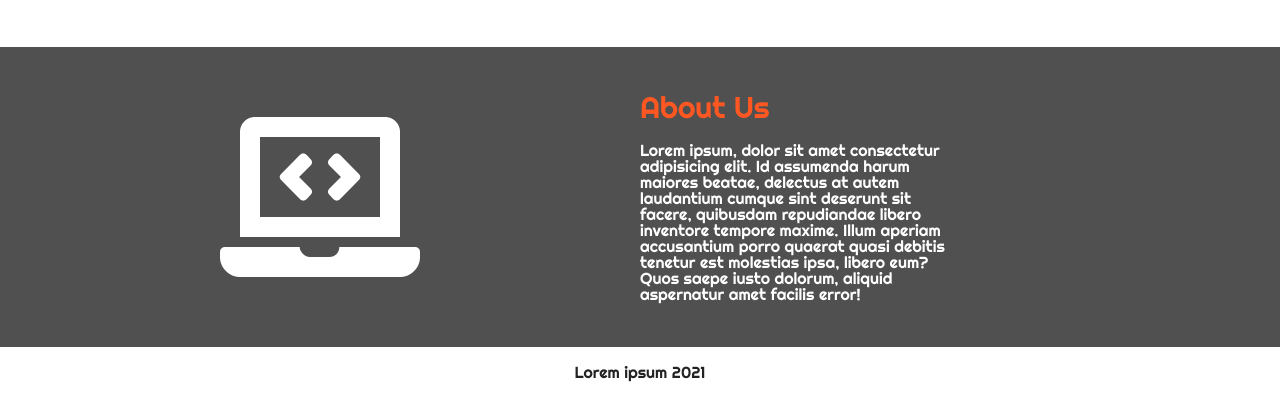
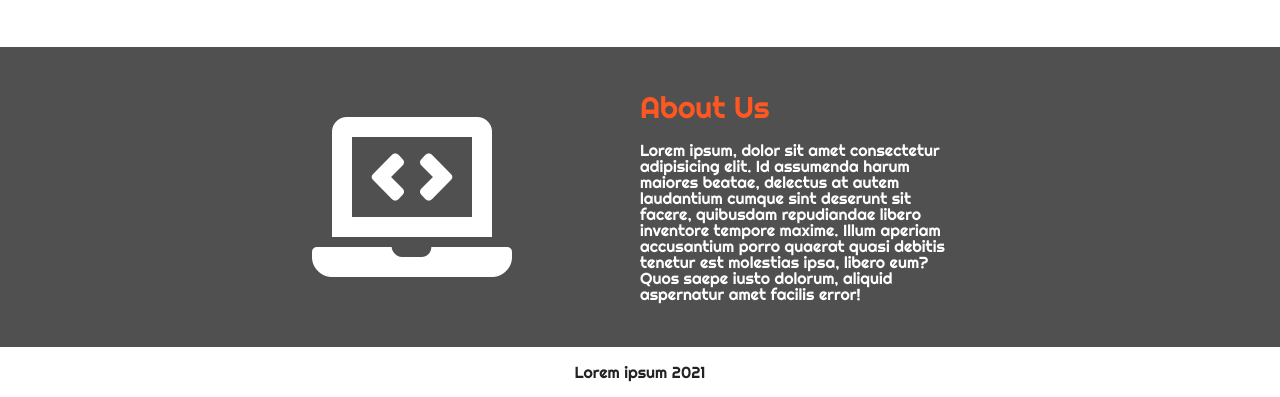
Before and after one commit to Alex-it-work/CSS-Flex-HW, a plain HTML site: page index.html in a window 1280 px wide. Shown: the part 1006-1403 px from the top of the page. Drawn offline with Linux system fonts and the light colour scheme.

Commit message:
Add .icon-orientation to correct position of icon in section .about us

```diff
--- a/CSS/styles.css
+++ b/CSS/styles.css
@@ -61,13 +61,16 @@ article > p {
   height: 300px;
   background-color: rgb(80, 80, 80);
   display: flex;
-  justify-content: center;
+  /* justify-content: center; */
   align-items: center;
 }
-.about-us > i {
+.icon-orientation {
   width: 50%;
   color: white;
-  text-align: center;
+  text-align: right;
+}
+.icon-orientation > i {
+  padding-right: 20%;
 }
 h3 {
   color: rgb(255, 87, 34);
--- a/index.html
+++ b/index.html
@@ -43,8 +43,10 @@
         </p>
       </article>
     </main>
-    <div class="about-us">
-      <i class="fas fa-laptop-code fa-10x"></i>
+    <section class="about-us">
+      <div class="icon-orientation">
+        <i class="fas fa-laptop-code fa-10x"></i>
+      </div>
       <div class="in-about-us">
         <h3>About Us</h3>
         <p>
@@ -56,7 +58,7 @@
           aspernatur amet facilis error!
         </p>
       </div>
-    </div>
+    </section>
     <footer>
       <h4>Lorem ipsum 2021</h4>
     </footer>
```
